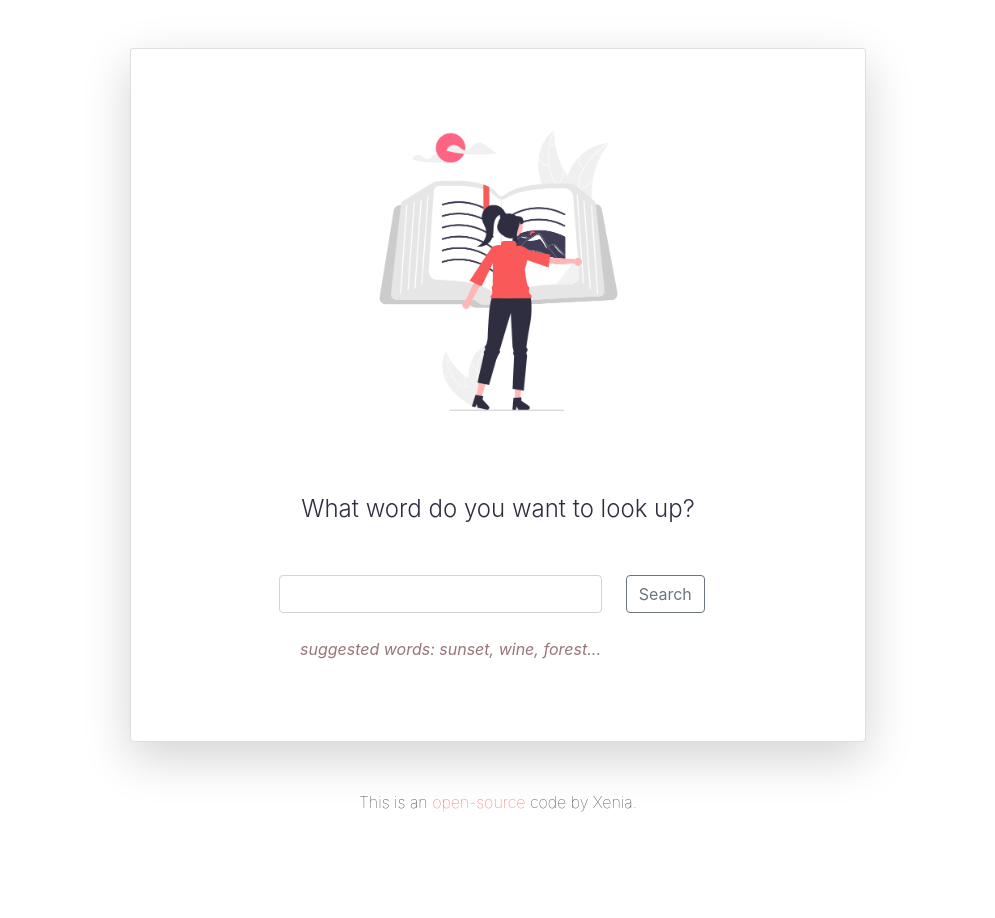
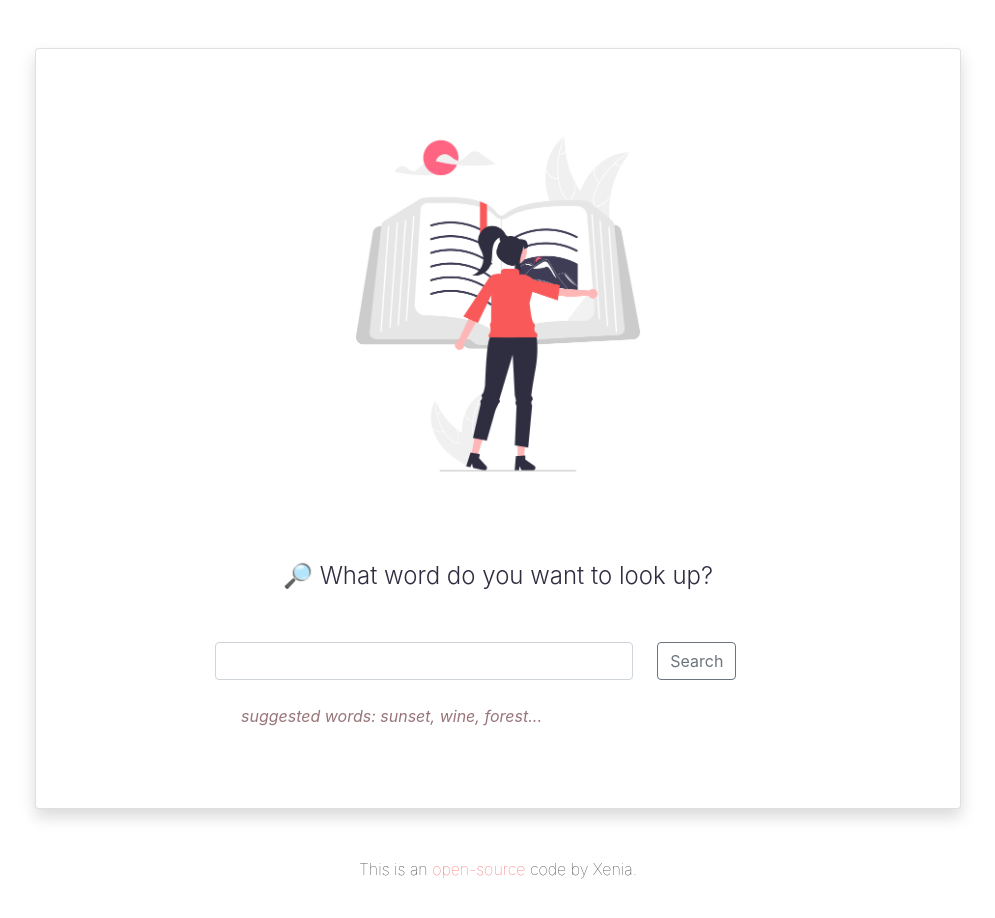
Before and after one commit to XENIAAPavlova/dictionary-project, a React (Create React App) app: page / in a window 1280 px wide. Shown: the top 918 px of the page, without its empty margins (142-1137 px from the left). Before the commit the page ends 862 px from the top, so only its background shows below. Built offline with nearby package versions, Linux system fonts and the light colour scheme.

Commit message:
Improved UI

```diff
--- a/src/App.css
+++ b/src/App.css
@@ -5,7 +5,7 @@
 .hint {
   color: #7f5359;
   opacity: 0.8;
-  padding-left: 137px;
+  padding-left: 173px;
 }
 
 a {
--- a/src/App.js
+++ b/src/App.js
@@ -8,8 +8,8 @@ export default function App() {
     <div className="App">
       <div className="container">
         <div className="row justify-content-center">
-          <div className="col-8">
-            <div className="card shadow-lg p-3 mt-5 mb-5 bg-body rounded">
+          <div className="col-10">
+            <div className="card shadow p-3 mt-5 mb-5 bg-body rounded">
               <div className="card-body">
                 <div className="App-header text-center">
                   <img
@@ -21,7 +21,7 @@ export default function App() {
                 </div>
                 <section className="main fs-6 mb-5 mt-5">
                   <div className="welcome-text text-center fs-4 fw-light mb-5">
-                    What word do you want to look up?
+                    🔎 What word do you want to look up?
                   </div>
                   <Dictionary />
                 </section>
--- a/src/Dictionary.css
+++ /dev/null
@@ -1,3 +0,0 @@
-/* .Dictionary {
-  background-color: red ;
-} */
--- a/src/Phonetic.js
+++ b/src/Phonetic.js
@@ -13,9 +13,7 @@ export default function Phonetic(props) {
             <span className="transcription ms-3">{props.phonetic.text}</span>
           </div>
         </div>
-        {/* <div className="row">
-        <div className="col justify-content-center">{props.phonetic.text}</div>
-      </div> */}
+
       </div>
     </div>
   );
--- a/src/Results.css
+++ b/src/Results.css
@@ -1,12 +1,12 @@
 .Dictionary section .meaning {
-  background-color: #fafafa;
+  background-color: #fff;
   padding: 40px;
   border-radius: 8px;
   margin: 30px 0;
-  box-shadow: 1px 2px 5px -5px #000000;
+  /* box-shadow: 1px 2px 5px -5px #000000; */
 }
 
-.Dictionary .main-search {
+.bg-grey {
   background-color: #fafafa;
 }
 
@@ -14,7 +14,7 @@ h2 {
   font-size: 32px;
   font-weight: bold;
   color: #2f2e41;
-  margin-left: 100px;
+  margin-left: 110px;
 }
 
 .Dictionary .definition {
--- a/src/Results.js
+++ b/src/Results.js
@@ -9,16 +9,17 @@ export default function Results(props) {
   if (props.result) {
     return (
       <div className="results justify-content-start mt-5">
-        {/* <h2>{props.result.word}</h2> */}
         {props.result.phonetics.slice(1, 2).map(function (phonetic, index) {
           return (
             <section>
-              <div className="main-search card shadow-lg p-3 mt-5 mb-5 bg-body rounded">
+              <div className="row">
+                <div className="col-10 mx-auto">
+                  <div className="main-search card shadow p-3 mt-5 mb-5 bg-body rounded">
                     <div className="row">
                       <div className="col-6">
                         <div className="result text-center mt-5 mb-5 bg-body rounded-3">
                           <h2 className="result-details text-start mb-5">
-                        {props.result.word}
+                             📖 {props.result.word}
                           </h2>
                           <div key={index}>
                             <Phonetic phonetic={phonetic} />
@@ -35,9 +36,14 @@ export default function Results(props) {
                       </div>
                     </div>
                   </div>
+                </div>
+              </div>
             </section>
           );
         })}
+        <div className="row">
+          <div className="col-10 mx-auto">
+            <div className="main-search card shadow p-3 mt-5 mb-5 bg-body rounded">
               <div className="definition justify-content-start">
                 {props.result.meanings.map(function (meaning, index) {
                   return (
@@ -50,6 +56,9 @@ export default function Results(props) {
                 })}
               </div>
             </div>
+          </div>
+        </div>
+      </div>
     );
   } else {
     return null;
```
Lines whose indentation alone changed are shown as unchanged.
